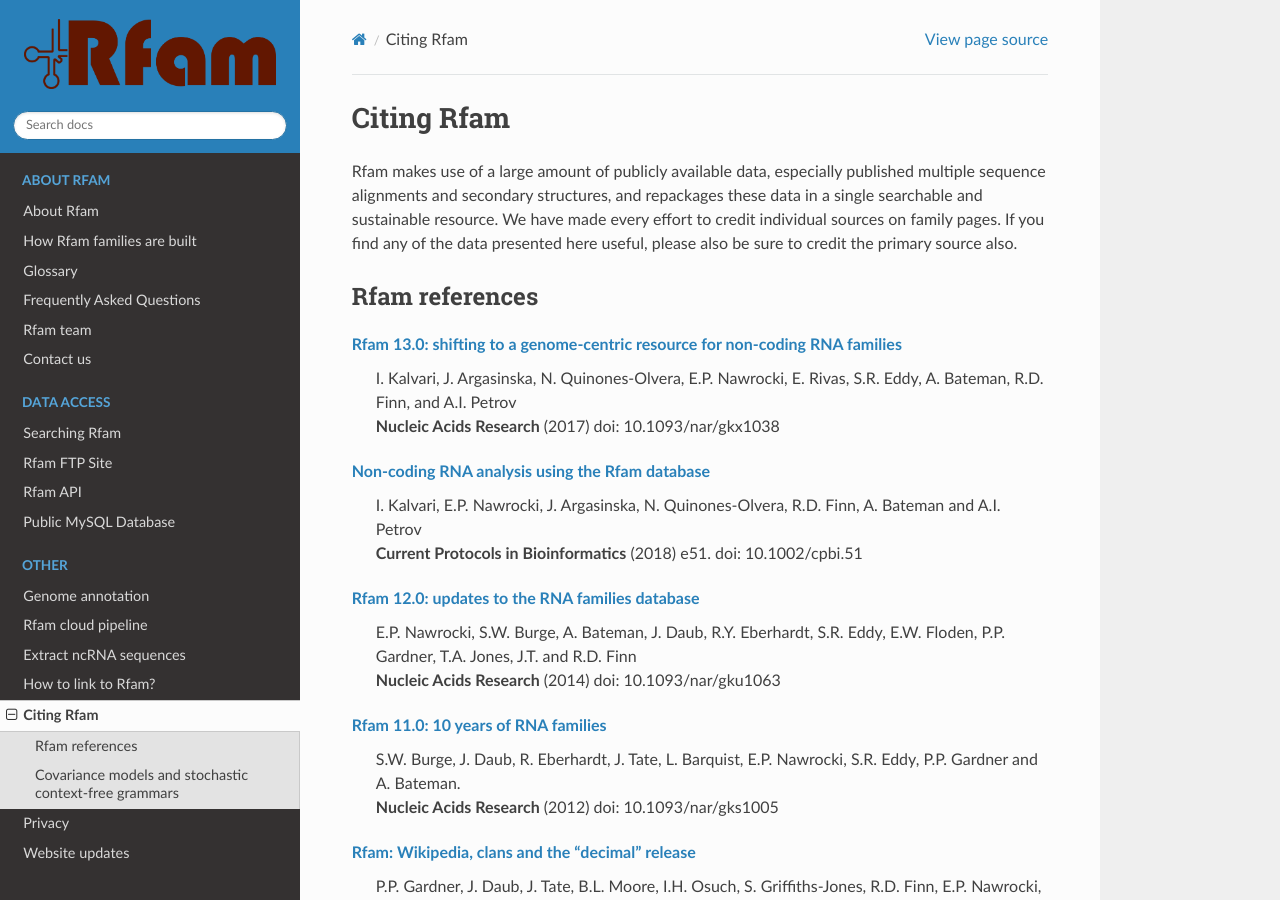
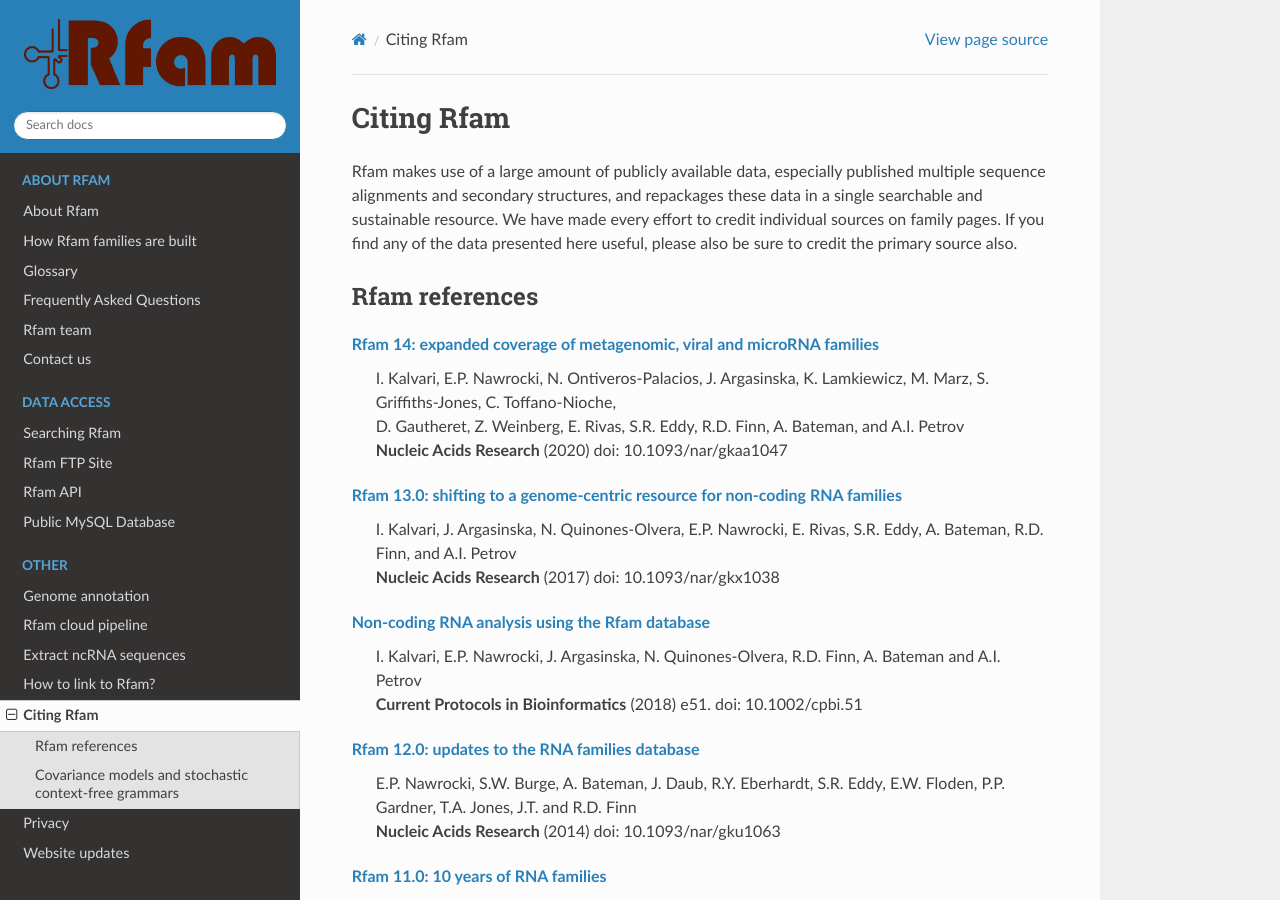
Before and after one commit to Rfam/rfam-docs, a Sphinx documentation site: the page built from docs/source/citing-rfam.rst, in a window 1280 px wide and 900 px high. Built offline with Sphinx 7.4.7 and the Read the Docs theme 2.0.0, drawn with Linux system fonts in a browser that asks for light colours.

Commit message:
Added citation to Rfam NAR 2020

```diff
--- a/docs/source/citing-rfam.rst
+++ b/docs/source/citing-rfam.rst
@@ -5,6 +5,11 @@
 
 Rfam references
 ---------------
+`Rfam 14: expanded coverage of metagenomic, viral and microRNA families <https://doi.org/10.1093/nar/gkaa1047>`_
+	| I. Kalvari, E.P. Nawrocki, N. Ontiveros-Palacios, J. Argasinska, K. Lamkiewicz, M. Marz, S. Griffiths-Jones, C. Toffano-Nioche,
+	| D. Gautheret, Z. Weinberg, E. Rivas, S.R. Eddy, R.D. Finn, A. Bateman, and A.I. Petrov
+	| **Nucleic Acids Research** (2020) doi: 10.1093/nar/gkaa1047
+
 `Rfam 13.0: shifting to a genome-centric resource for non-coding RNA families <https://academic.oup.com/nar/article/4588106>`_
 	| I. Kalvari, J. Argasinska, N. Quinones-Olvera, E.P. Nawrocki, E. Rivas, S.R. Eddy, A. Bateman, R.D. Finn, and A.I. Petrov
 	| **Nucleic Acids Research** (2017) doi: 10.1093/nar/gkx1038
```
